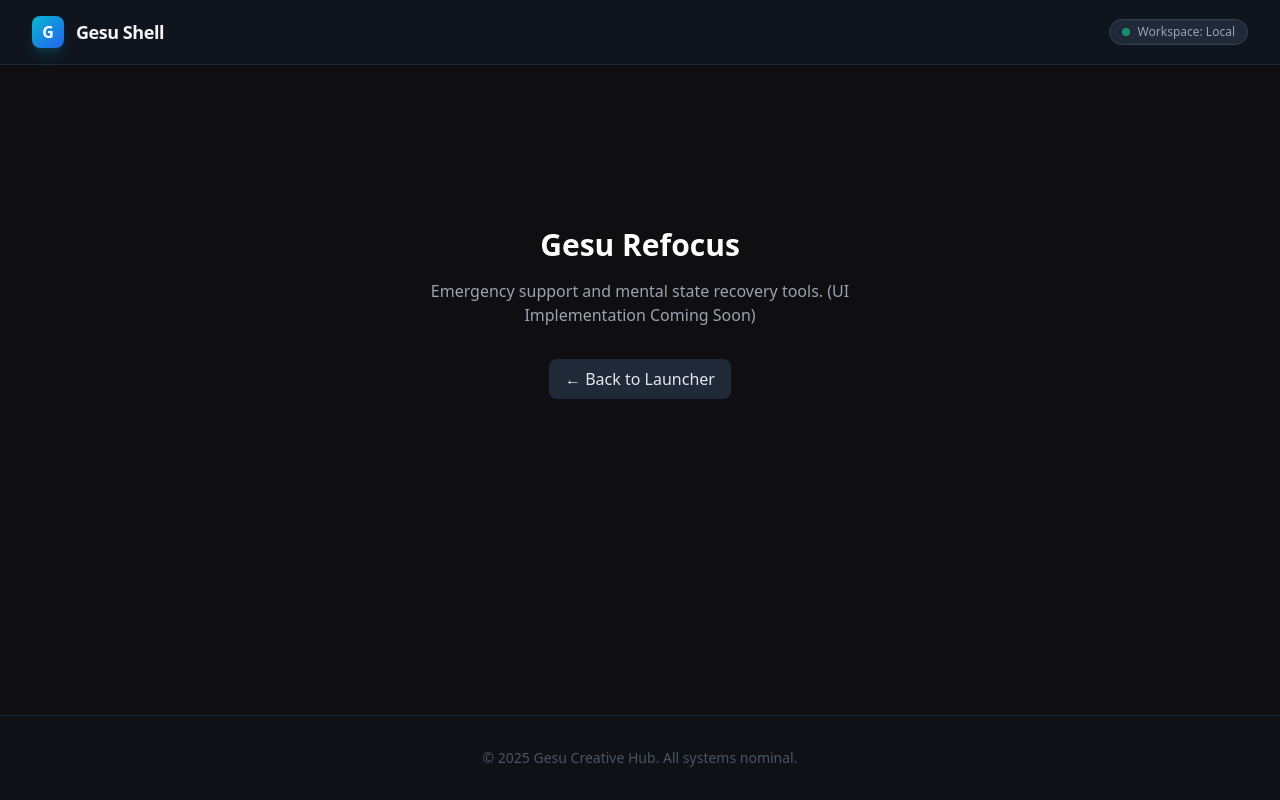
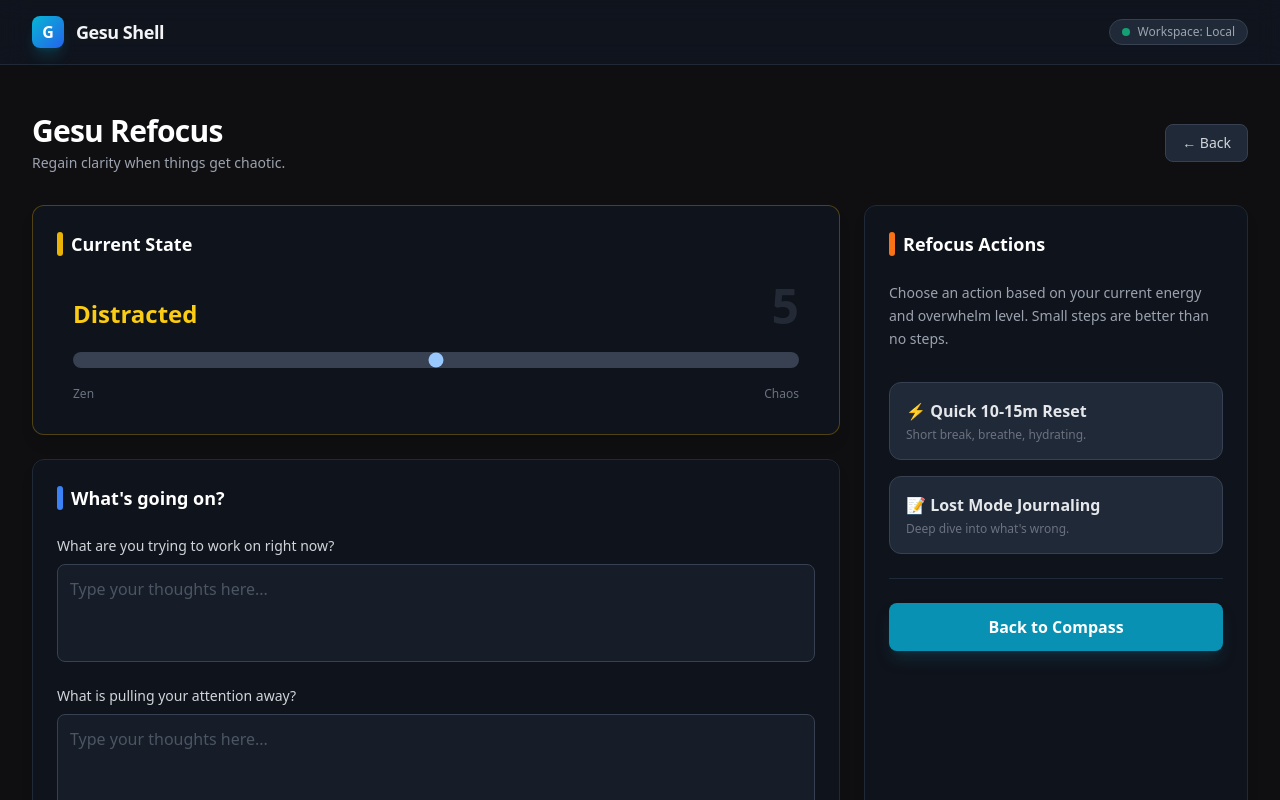
Before and after one commit to gesucreative-hub/gesu-ecosystem-app, a React (Vite) app in the folder apps/gesu-shell/: page /refocus in a window 1280 px wide. Shown: the top 800 px of the page. Built offline with nearby package versions, Linux system fonts and the light colour scheme.

Commit message:
feat(refocus): add Refocus dashboard UI and mock actions

```diff
--- a/apps/gesu-shell/src/pages/RefocusPage.tsx
+++ b/apps/gesu-shell/src/pages/RefocusPage.tsx
@@ -1,16 +1,192 @@
-import { Link } from 'react-router-dom';
+import { useState } from 'react';
+import { Link, useNavigate } from 'react-router-dom';
+
+// --- Types & Interfaces ---
+
+interface Prompt {
+    id: string;
+    question: string;
+}
+
+const PROMPTS: Prompt[] = [
+    { id: 'working_on', question: "What are you trying to work on right now?" },
+    { id: 'pulling_away', question: "What is pulling your attention away?" },
+    { id: 'next_step', question: "What is the smallest next step that feels doable?" }
+];
+
+// --- Helper Functions ---
+
+const getStatus = (level: number) => {
+    if (level <= 3) return { label: "Calm", color: "text-emerald-400", bg: "bg-emerald-500", border: "border-emerald-500/30" };
+    if (level <= 6) return { label: "Distracted", color: "text-yellow-400", bg: "bg-yellow-500", border: "border-yellow-500/30" };
+    return { label: "Overwhelmed", color: "text-red-400", bg: "bg-red-500", border: "border-red-500/30" };
+};
 
 export function RefocusPage() {
+    const navigate = useNavigate();
+
+    // State
+    const [level, setLevel] = useState<number>(5);
+    const [answers, setAnswers] = useState<Record<string, string>>({
+        working_on: '',
+        pulling_away: '',
+        next_step: ''
+    });
+
+    const status = getStatus(level);
+
+    // Handlers
+    const handleAnswerChange = (id: string, value: string) => {
+        setAnswers(prev => ({ ...prev, [id]: value }));
+    };
+
+    const logAction = (actionName: string) => {
+        const snapshot = {
+            timestamp: new Date().toISOString(),
+            state: {
+                overwhelmLevel: level,
+                statusLabel: status.label
+            },
+            answers,
+            action: actionName
+        };
+
+        console.log("Refocus Action Logged:", snapshot);
+        alert(`Action "${actionName}" logged to console (mock).`);
+
+        if (actionName === 'Back to Compass') {
+            navigate('/compass');
+        }
+    };
+
     return (
-        <div className="flex flex-col items-center justify-center min-h-[50vh] text-center">
-            <h1 className="text-3xl font-bold text-white mb-4">Gesu Refocus</h1>
-            <p className="text-gray-400 max-w-md mb-8">
-                Emergency support and mental state recovery tools.
-                (UI Implementation Coming Soon)
-            </p>
-            <Link to="/" className="px-4 py-2 bg-gray-800 hover:bg-gray-700 text-gray-200 rounded-lg transition-colors">
-                ← Back to Launcher
-            </Link>
+        <div className="flex flex-col gap-6 animate-in fade-in slide-in-from-bottom-2 duration-500">
+
+            {/* Header */}
+            <div className="flex justify-between items-center mb-2">
+                <div>
+                    <h1 className="text-3xl font-bold text-white tracking-tight">Gesu Refocus</h1>
+                    <p className="text-gray-400 text-sm mt-1">Regain clarity when things get chaotic.</p>
+                </div>
+                <Link to="/" className="px-4 py-2 bg-gray-800 hover:bg-gray-700 text-gray-300 rounded-lg text-sm border border-gray-700 transition-colors">
+                    ← Back
+                </Link>
+            </div>
+
+            <div className="flex flex-col lg:flex-row gap-6">
+
+                {/* LEFT COLUMN (2/3 width) - Input & Reflection */}
+                <div className="flex-1 flex flex-col gap-6">
+
+                    {/* Current State Card */}
+                    <div className={`bg-gray-900/50 backdrop-blur-sm border p-6 rounded-xl shadow-lg transition-colors duration-500 ${status.border} border-opacity-50`}>
+                        <h2 className="text-lg font-semibold text-white mb-6 flex items-center gap-2">
+                            <span className={`w-1.5 h-6 rounded-full transition-colors duration-500 ${status.bg}`}></span>
+                            Current State
+                        </h2>
+
+                        <div className="px-4 pb-2">
+                            <div className="flex justify-between items-end mb-4">
+                                <span className={`text-2xl font-bold transition-colors duration-500 ${status.color}`}>
+                                    {status.label}
+                                </span>
+                                <span className="text-5xl font-black text-gray-700/50 select-none">
+                                    {level}
+                                </span>
+                            </div>
+
+                            <div className="relative pt-1">
+                                <input
+                                    type="range"
+                                    min="0"
+                                    max="10"
+                                    value={level}
+                                    onChange={(e) => setLevel(parseInt(e.target.value))}
+                                    className={`w-full h-4 bg-gray-700 rounded-lg appearance-none cursor-pointer hover:opacity-90 transition-opacity`}
+                                    style={{ accentColor: status.bg.replace('bg-', '') }} // Fallback/Hint for accent color
+                                />
+                                {/* Custom colored track simulation via CSS accent-color is browser dependent, using reliable Tailwind colors for text/borders instead */}
+                            </div>
+
+                            <div className="flex justify-between mt-3 text-xs text-gray-500 font-medium">
+                                <span>Zen</span>
+                                <span>Chaos</span>
+                            </div>
+                        </div>
+                    </div>
+
+                    {/* Journaling Card */}
+                    <div className="bg-gray-900/50 backdrop-blur-sm border border-gray-800 p-6 rounded-xl shadow-lg">
+                        <h2 className="text-lg font-semibold text-white mb-6 flex items-center gap-2">
+                            <span className="w-1.5 h-6 bg-blue-500 rounded-full"></span>
+                            What's going on?
+                        </h2>
+
+                        <div className="flex flex-col gap-6">
+                            {PROMPTS.map((prompt) => (
+                                <div key={prompt.id} className="flex flex-col gap-2">
+                                    <label htmlFor={prompt.id} className="text-sm font-medium text-gray-300">
+                                        {prompt.question}
+                                    </label>
+                                    <textarea
+                                        id={prompt.id}
+                                        value={answers[prompt.id]}
+                                        onChange={(e) => handleAnswerChange(prompt.id, e.target.value)}
+                                        rows={3}
+                                        className="w-full bg-gray-800/50 border border-gray-700 rounded-lg p-3 text-gray-200 focus:outline-none focus:ring-2 focus:ring-blue-500/50 focus:border-blue-500/50 transition-all placeholder-gray-600 resize-none"
+                                        placeholder="Type your thoughts here..."
+                                    />
+                                </div>
+                            ))}
+                        </div>
+                    </div>
+                </div>
+
+                {/* RIGHT COLUMN (1/3 width) - Actions */}
+                <div className="lg:w-80 xl:w-96 flex flex-col gap-6">
+
+                    {/* Actions Card */}
+                    <div className="bg-gray-900/50 backdrop-blur-sm border border-gray-800 p-6 rounded-xl shadow-lg flex-1 flex flex-col h-full sticky top-24">
+                        <h2 className="text-lg font-semibold text-white mb-6 flex items-center gap-2">
+                            <span className="w-1.5 h-6 bg-orange-500 rounded-full"></span>
+                            Refocus Actions
+                        </h2>
+
+                        <p className="text-sm text-gray-400 mb-8 leading-relaxed">
+                            Choose an action based on your current energy and overwhelm level.
+                            Small steps are better than no steps.
+                        </p>
+
+                        <div className="flex flex-col gap-4">
+                            <button
+                                onClick={() => logAction('Quick Reset')}
+                                className="w-full py-4 px-4 bg-gray-800 hover:bg-gray-750 border border-gray-700 hover:border-emerald-500/50 rounded-xl text-left group transition-all"
+                            >
+                                <div className="font-semibold text-gray-200 group-hover:text-emerald-400 transition-colors">⚡ Quick 10-15m Reset</div>
+                                <div className="text-xs text-gray-500 mt-1">Short break, breathe, hydrating.</div>
+                            </button>
+
+                            <button
+                                onClick={() => logAction('Lost Mode')}
+                                className="w-full py-4 px-4 bg-gray-800 hover:bg-gray-750 border border-gray-700 hover:border-purple-500/50 rounded-xl text-left group transition-all"
+                            >
+                                <div className="font-semibold text-gray-200 group-hover:text-purple-400 transition-colors">📝 Lost Mode Journaling</div>
+                                <div className="text-xs text-gray-500 mt-1">Deep dive into what's wrong.</div>
+                            </button>
+
+                            <div className="h-px bg-gray-800 my-2"></div>
+
+                            <button
+                                onClick={() => logAction('Back to Compass')}
+                                className="w-full py-3 bg-cyan-600 hover:bg-cyan-500 text-white rounded-lg font-semibold shadow-lg shadow-cyan-900/40 transition-all active:scale-[0.98] text-center"
+                            >
+                                Back to Compass
+                            </button>
+                        </div>
+                    </div>
+
+                </div>
+            </div>
         </div>
     );
 }
```
